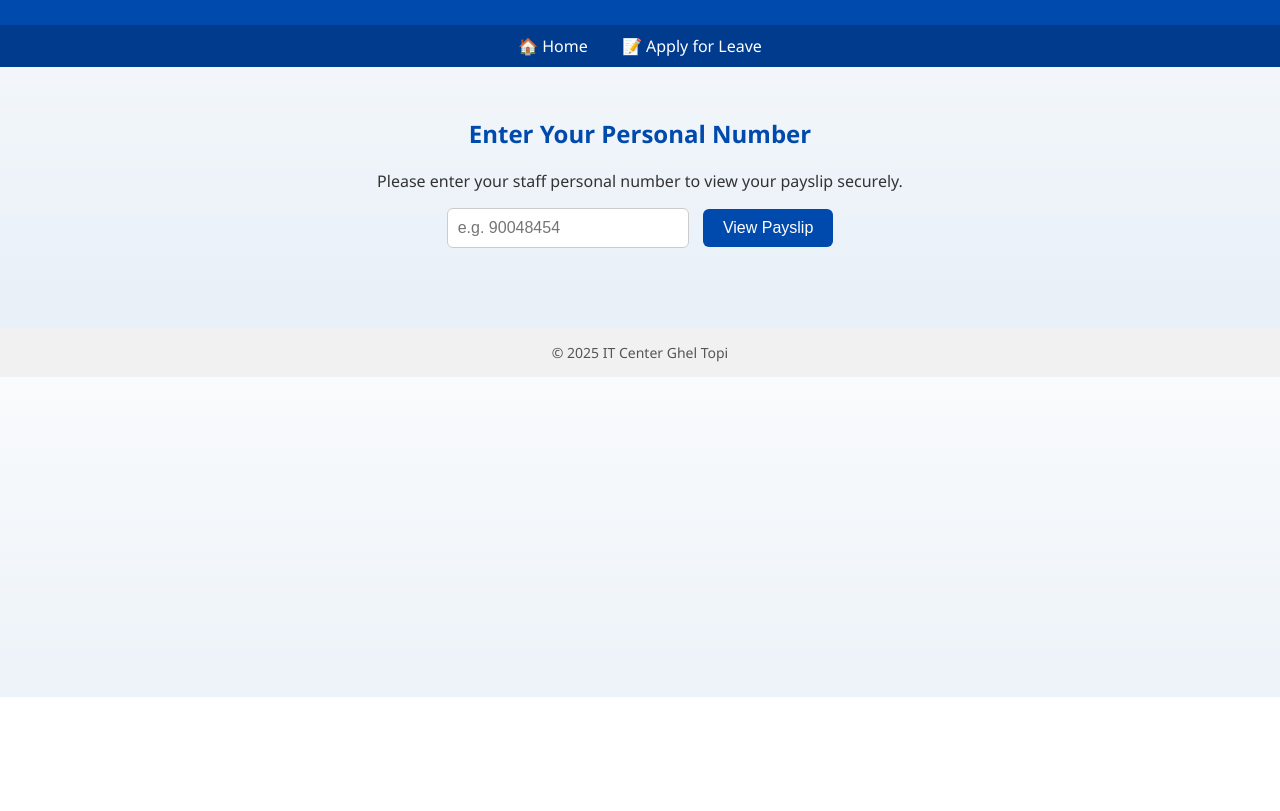
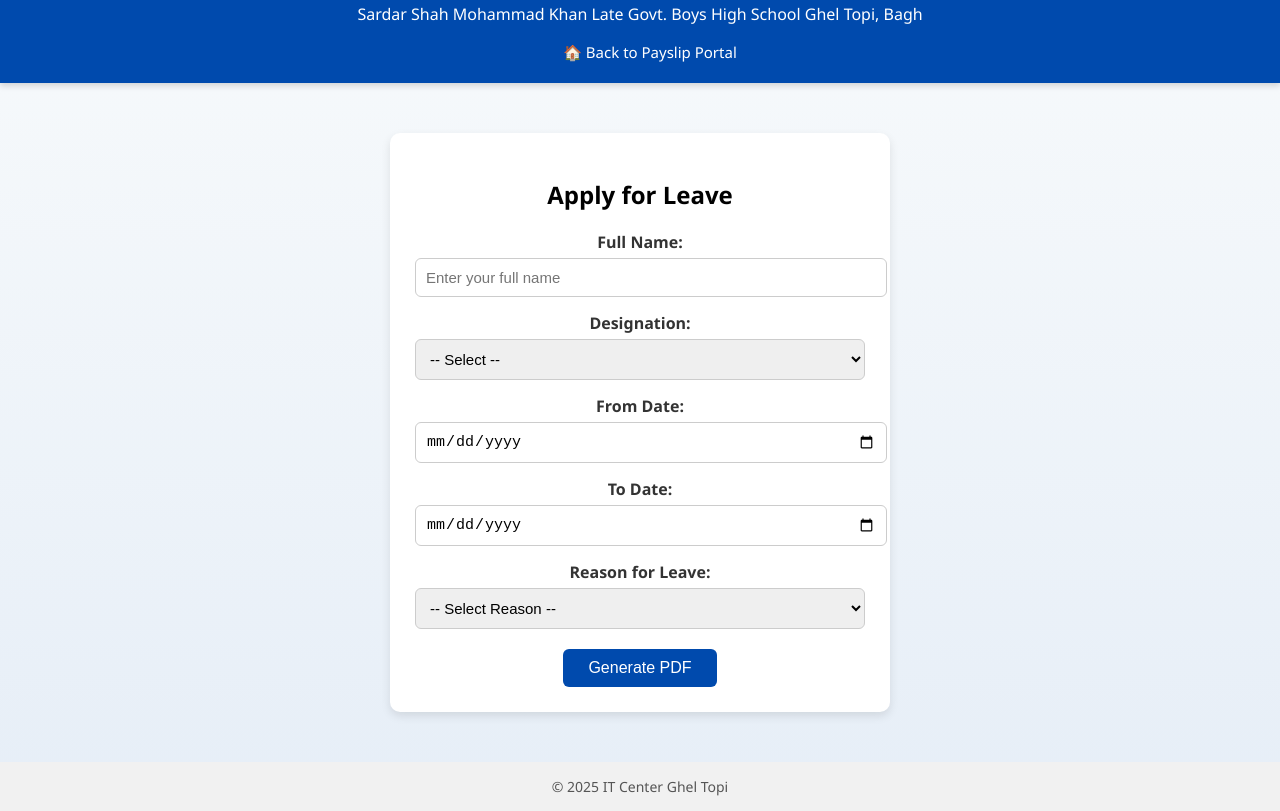
Before and after one commit to rcdotopi-eng/ghel_topi, a plain HTML site: page index.html in a window 1280 px wide. Shown: the part 103-914 px from the top of the page. Before the commit the page ends 800 px from the top, so only its background shows below. Drawn offline with nearby package versions, Linux system fonts and the light colour scheme.

Commit message:
Update index.html

```diff
--- a/index.html
+++ b/index.html
@@ -3,7 +3,7 @@
 <head>
 <meta charset="UTF-8">
 <meta name="viewport" content="width=device-width, initial-scale=1.0">
-<title>Sardar Shah Mohammad Khan Late Govt. Boys High School Ghel Topi, Bagh — Staff Payslip Portal</title>
+<title>Leave Application - Sardar Shah Mohammad Khan Late Govt. Boys High School Ghel Topi, Bagh</title>
 <style>
   body {
     font-family: "Segoe UI", Arial, sans-serif;
@@ -15,35 +15,43 @@
   header {
     background-color: #004aad;
     color: white;
-    padding: 20px 10px 10px;
+    padding: 20px 10px;
     box-shadow: 0 3px 6px rgba(0,0,0,0.15);
   }
-  header img {
-    width: 90px;
-    border-radius: 50%;
-    margin-bottom: 10px;
+  header a {
+    color: #fff;
+    text-decoration: none;
+    margin-left: 20px;
+    font-size: 15px;
   }
-  h1 {
-    margin: 5px 0;
-    font-size: 1.8em;
+  header a:hover {
+    text-decoration: underline;
   }
-  p {
+  form {
+    background: white;
+    max-width: 450px;
+    margin: 50px auto;
+    padding: 25px;
+    border-radius: 10px;
+    box-shadow: 0 4px 10px rgba(0,0,0,0.1);
+  }
+  label {
+    display: block;
+    margin-top: 15px;
+    font-weight: bold;
     color: #333;
   }
-  h2 {
-    color: #004aad;
-    margin-top: 50px;
-  }
-  input {
+  input, select, textarea {
+    width: 100%;
     padding: 10px;
-    font-size: 16px;
-    width: 220px;
+    font-size: 15px;
     border: 1px solid #ccc;
     border-radius: 6px;
+    margin-top: 5px;
   }
   button {
-    padding: 10px 20px;
-    margin-left: 10px;
+    margin-top: 20px;
+    padding: 10px 25px;
     font-size: 16px;
     background-color: #004aad;
     color: white;
@@ -55,77 +63,109 @@
   button:hover {
     background-color: #00337a;
   }
-  #msg {
-    color: red;
-    font-weight: bold;
-    margin-top: 10px;
-  }
   footer {
-    margin-top: 80px;
+    margin-top: 50px;
     background-color: #f1f1f1;
     padding: 15px;
     font-size: 14px;
     color: #555;
-  }
-  /* Navbar styles */
-  nav {
-    background-color: #003b8e;
-    padding: 10px 0;
-  }
-  nav a {
-    color: white;
-    text-decoration: none;
-    margin: 0 15px;
-    font-weight: 500;
-    transition: 0.3s;
-  }
-  nav a:hover {
-    text-decoration: underline;
   }
 </style>
 </head>
 <body>
 
 <header>
-  <img src="logo.png" alt="School Logo" onerror="this.style.display='none'">
-  <h1>Sardar Shah Mohammad Khan Late Govt. Boys High School Ghel Topi, Bagh</h1>
-  <p>🏫 Official Staff Payslip Portal</p>
+  <h1>📝 Leave Application Portal</h1>
+  <p>Sardar Shah Mohammad Khan Late Govt. Boys High School Ghel Topi, Bagh</p>
+  <a href="index.html">🏠 Back to Payslip Portal</a>
 </header>
 
-<nav>
-  <a href="index.html">🏠 Home</a>
-  <a href="leave.html">📝 Apply for Leave</a>
-</nav>
+<form id="leaveForm">
+  <h2>Apply for Leave</h2>
 
-<h2>Enter Your Personal Number</h2>
-<p>Please enter your staff personal number to view your payslip securely.</p>
+  <label for="name">Full Name:</label>
+  <input type="text" id="name" placeholder="Enter your full name" required>
 
-<input type="text" id="pnum" placeholder="e.g. 90048454">
-<button onclick="openPayslip()">View Payslip</button>
-<p id="msg"></p>
+  <label for="designation">Designation:</label>
+  <select id="designation" required>
+    <option value="">-- Select --</option>
+    <option value="EST">EST</option>
+    <option value="PET">PET</option>
+    <option value="SST">SST</option>
+  </select>
 
+  <label for="fromDate">From Date:</label>
+  <input type="date" id="fromDate" required>
+
+  <label for="toDate">To Date:</label>
+  <input type="date" id="toDate" required>
+
+  <label for="reason">Reason for Leave:</label>
+  <select id="reason" required>
+    <option value="">-- Select Reason --</option>
+    <option value="Medical Leave">Medical Leave</option>
+    <option value="Casual Leave">Casual Leave</option>
+    <option value="Urgent Personal Work">Urgent Personal Work</option>
+    <option value="Family Function">Family Function</option>
+    <option value="Other">Other</option>
+  </select>
+
+  <button type="button" onclick="generatePDF()">Generate PDF</button>
+</form>
+
+<footer>© 2025 IT Center Ghel Topi</footer>
+
+<!-- jsPDF for generating the PDF -->
+<script src="https://cdnjs.cloudflare.com/ajax/libs/jspdf/2.5.1/jspdf.umd.min.js"></script>
 <script>
-function openPayslip() {
-  const num = document.getElementById('pnum').value.trim();
-  const msg = document.getElementById('msg');
-  msg.innerText = "";
-  if (!num) {
-    msg.innerText = "⚠️ Please enter your personal number.";
+async function generatePDF() {
+  const { jsPDF } = window.jspdf;
+  const doc = new jsPDF();
+
+  const name = document.getElementById("name").value;
+  const designation = document.getElementById("designation").value;
+  const fromDate = document.getElementById("fromDate").value;
+  const toDate = document.getElementById("toDate").value;
+  const reason = document.getElementById("reason").value;
+
+  if (!name || !designation || !fromDate || !toDate || !reason) {
+    alert("⚠️ Please fill in all fields.");
     return;
   }
-  const url = 'payslips/' + num + '.pdf';
-  fetch(url).then(r => {
-    if (r.ok) {
-      window.open(url, '_blank');
-    } else {
-      msg.innerText = "❌ Payslip not found. Please check your number.";
-    }
-  }).catch(() => {
-    msg.innerText = "⚠️ Error opening payslip. Please try again.";
-  });
+
+  const today = new Date().toLocaleDateString();
+
+  doc.setFont("times", "normal");
+  doc.setFontSize(14);
+  doc.text("To,", 20, 30);
+  doc.text("The Headmaster,", 20, 40);
+  doc.text("Sardar Shah Mohammad Khan Late Govt. Boys High School,", 20, 50);
+  doc.text("Ghel Topi, Bagh.", 20, 60);
+
+  doc.text(`Date: ${today}`, 140, 60);
+  doc.text("Subject: Application for Leave", 20, 80);
+
+  doc.text(`Respected Sir,`, 20, 100);
+  doc.text(
+    `I, ${name} (${designation}), request leave from ${fromDate} to ${toDate} due to ${reason}.`,
+    20,
+    115,
+    { maxWidth: 170 }
+  );
+  doc.text(
+    "Kindly grant me the leave for the mentioned period. I shall be thankful to you.",
+    20,
+    135,
+    { maxWidth: 170 }
+  );
+
+  doc.text("Yours obediently,", 20, 160);
+  doc.text(`${name}`, 20, 175);
+  doc.text(`${designation}`, 20, 185);
+
+  doc.save(`Leave_Application_${name}.pdf`);
 }
 </script>
 
-<footer>© 2025 IT Center Ghel Topi</footer>
 </body>
 </html>
```
